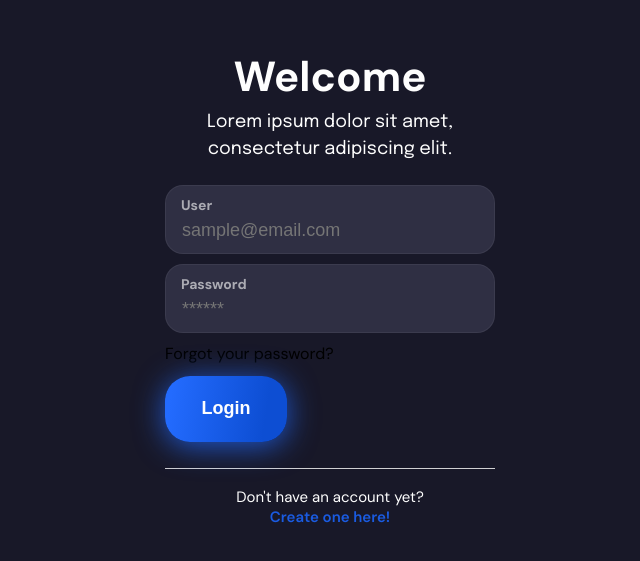
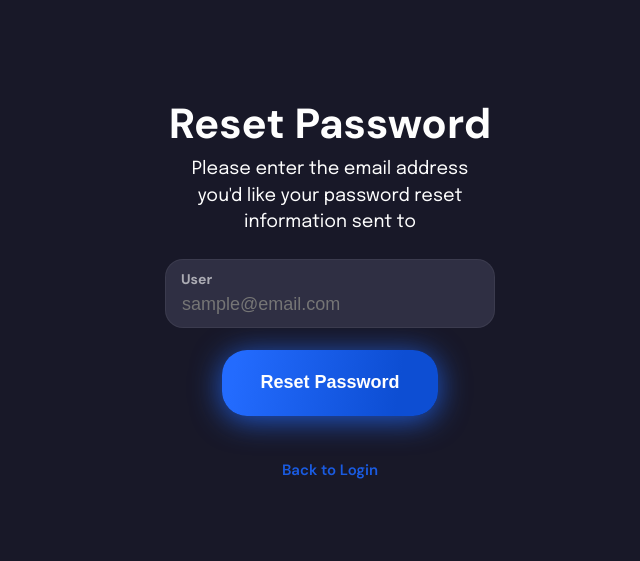
Before and after one commit to VicTips/tinder-test, a React (Vite) app: page /reset in a window 1280 px wide. Before the commit this address led to /login. Shown: the part 111-672 px from the top of the page, without its empty margins (310-950 px from the left). Built offline with nearby package versions, Linux system fonts and the light colour scheme; no server answers.

Commit message:
Setup PW recovery

```diff
--- a/src/App.tsx
+++ b/src/App.tsx
@@ -51,7 +51,7 @@ function App() {
               }
             />
             <Route
-              path="/forgotpw"
+              path="/reset"
               element={
                 <AnonymousRoute>
                   <PwdRecovery />
--- a/src/components/styles/globalStyles.ts
+++ b/src/components/styles/globalStyles.ts
@@ -11,6 +11,7 @@ export const GlobalStyles = createGlobalStyle`
         display: flex;
         justify-content: center;
         align-items: center;
+        transition: background-color 0.5s ease, color 0.5s ease;
     }
     a {
         color: inherit;
--- a/src/views/PwdRecovery.tsx
+++ b/src/views/PwdRecovery.tsx
@@ -1,4 +1,166 @@
+import { useState } from "react";
+import { Link } from "react-router-dom";
+import styled from "styled-components";
+import { auth } from "../firebase/config";
+import { sendPasswordResetEmail } from "firebase/auth";
+import Swal from "sweetalert2";
+
+const Title = styled.h1`
+  font-weight: 700;
+  color: ${(props) => props.theme.colors.textPrimary};
+  font-size: 42px;
+  line-height: 51.25px;
+  text-align: center;
+  margin: 0 0 7px;
+`;
+
+const Text = styled.p`
+  text-align: center;
+  font-family: "Epilogue", sans-serif;
+  font-size: 18px;
+  line-height: 26.64px;
+  color: ${(props) => props.theme.colors.textSecondary};
+  max-width: 322px;
+  margin: 0 auto 23px;
+`;
+
+const SubmitBtn = styled.input`
+  border-radius: 25px;
+  color: #fefefe;
+  padding: 22px 38px;
+  font-size: 18px;
+  line-height: 21.96px;
+  font-weight: 700;
+  width: fit-content;
+  display: flex;
+  justify-content: center;
+  box-shadow: 0px 4px 30px 0px #2269fbcc;
+  background: linear-gradient(99deg, #236bfe 6.69%, #0d4ed3 80.95%);
+  border: none;
+  margin: 12px auto 0;
+  cursor: pointer;
+  &:hover {
+    filter: brightness(1.05);
+  }
+`;
+
+const Form = styled.form`
+  display: flex;
+  flex-direction: column;
+`;
+
+const FormGroup = styled.div`
+  position: relative;
+`;
+
+const Label = styled.label`
+  position: absolute;
+  font-size: 14px;
+  font-weight: 700;
+  line-height: 17.08px;
+  color: ${(props) => props.theme.colors.label};
+  top: 12px;
+  left: 16px;
+  opacity: 60%;
+`;
+
+const InputField = styled.input`
+  width: 100%;
+  border: 1px solid ${(props) => props.theme.colors.border};
+  padding: 34px 16px 11px;
+  border-radius: 18px;
+  font-size: 18px;
+  line-height: 21.96px;
+  color: ${(props) => props.theme.colors.textPrimary};
+  margin-bottom: 10px;
+  background-color: ${(props) => props.theme.colors.bgInput};
+  &:focus {
+    outline: none;
+  }
+`;
+
+const Container = styled.div`
+  width: 330px;
+  margin: 0 auto;
+  @media (max-width: 400px) {
+    width: 95%;
+    max-width: 330px;
+  }
+`;
+
+const FormFooter = styled.p`
+  font-size: 15px;
+  text-align: center;
+  margin: 26px 0 0;
+  padding-top: 18px;
+  color: ${(props) => props.theme.colors.textSecondary};
+`;
+
+const StyledLink = styled(Link)`
+  color: #1a5be1;
+  font-weight: 600;
+  &:hover {
+    text-decoration: underline;
+  }
+`;
+
 function PwdRecovery() {
-  return <h1>PwdRecovery</h1>;
+  const [email, setEmail] = useState("");
+
+  function handleChange(e: React.ChangeEvent<HTMLInputElement>) {
+    setEmail(e.target.value);
+  }
+
+  function handleSubmit(e: React.FormEvent<HTMLFormElement>) {
+    e.preventDefault();
+    sendPasswordResetEmail(auth, email)
+      .then(() => {
+        Swal.fire({
+          icon: "success",
+          title: "Email sent!",
+          showConfirmButton: false,
+          timer: 2000,
+          allowEscapeKey: true,
+        });
+      })
+      .catch((error) => {
+        Swal.fire({
+          icon: "error",
+          title: `${error.code}`,
+          showConfirmButton: false,
+          timer: 4000,
+          allowEscapeKey: true,
+        });
+      });
+  }
+
+  return (
+    <Container>
+      <Title>Reset Password</Title>
+      <Text>
+        Please enter the email address you'd like your password reset
+        information sent to
+      </Text>
+      <Form onSubmit={(e) => handleSubmit(e)}>
+        <FormGroup>
+          <Label htmlFor="email">User</Label>
+          <InputField
+            id="email"
+            onChange={(e) => {
+              handleChange(e);
+            }}
+            type="email"
+            name="email"
+            placeholder="sample@email.com"
+            required
+          />
+        </FormGroup>
+        <SubmitBtn type="submit" value="Reset Password" />
+      </Form>
+      <FormFooter>
+        <StyledLink to="/login">Back to Login</StyledLink>
+      </FormFooter>
+    </Container>
+  );
 }
 export default PwdRecovery;
--- a/src/views/auth/Auth.tsx
+++ b/src/views/auth/Auth.tsx
@@ -115,6 +115,14 @@ const StyledLink = styled(Link)`
   }
 `;
 
+const PwdLink = styled(Link)`
+  color: ${(props) => props.theme.colors.textSecondary80};
+  width: fit-content;
+  &:hover {
+    text-decoration: underline;
+  }
+`;
+
 function Auth(props: AuthProps) {
   const dispatch = useAppDispatch();
   const [userCredentials, setUserCredentials] = useState({
@@ -157,7 +165,7 @@ function Auth(props: AuthProps) {
           .catch((error) => {
             Swal.fire({
               icon: "error",
-              title: `${error.message}`,
+              title: `${error.code}`,
               showConfirmButton: false,
               timer: 4000,
               allowEscapeKey: true,
@@ -180,7 +188,7 @@ function Auth(props: AuthProps) {
           .catch((error) => {
             Swal.fire({
               icon: "error",
-              title: `${error.message}`,
+              title: `${error.code}`,
               showConfirmButton: false,
               timer: 4000,
               allowEscapeKey: true,
@@ -190,7 +198,7 @@ function Auth(props: AuthProps) {
 
   return (
     <Container>
-      <Title>Welcome</Title>
+      <Title>{isLogin ? "Welcome" : "Sign Up"}</Title>
       <Text>Lorem ipsum dolor sit amet, consectetur adipiscing elit.</Text>
       <Form onSubmit={(e) => handleSubmit(e)}>
         <FormGroup>
@@ -216,11 +224,11 @@ function Auth(props: AuthProps) {
             type="password"
             name="password"
             placeholder="******"
+            minLength={6}
             required
           />
         </FormGroup>
-        {/* Pending */}
-        {isLogin && <Link to="/forgotpw">Forgot your password?</Link>}
+        {isLogin && <PwdLink to="/reset">Forgot your password?</PwdLink>}
         <SubmitBtn type="submit" value={isLogin ? "Login" : "Sign Up"} />
       </Form>
       {isLogin ? (
```
